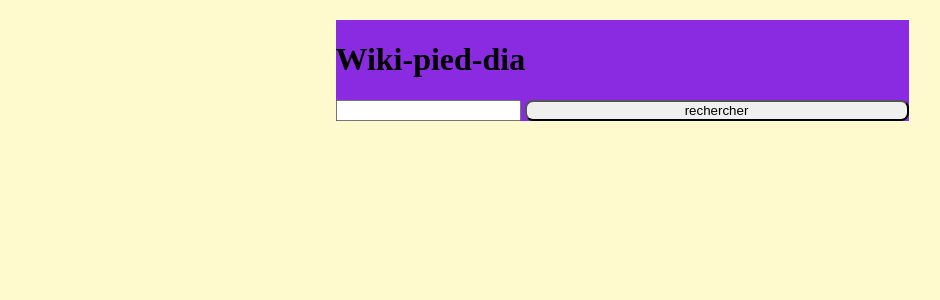
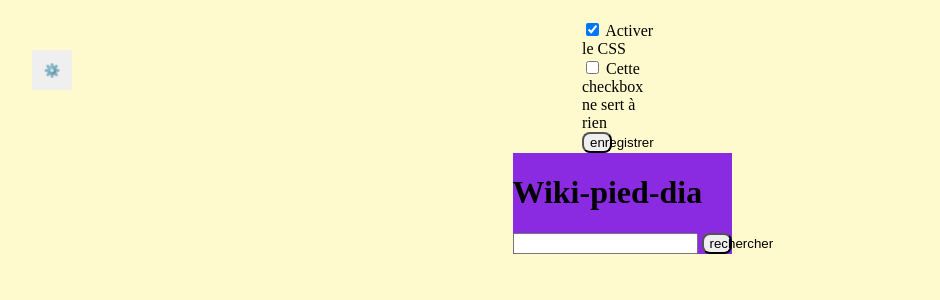
Before and after one commit to Iriax72/wiki-pied-dia, a PHP site: page / in a window 1280 px wide. Shown: the top 300 px of the page, without its empty margins (18-958 px from the left). Run offline with PHP 8.4, Linux system fonts and the light colour scheme.

Commit message:
réglages css

```diff
--- a/index.php
+++ b/index.php
@@ -1,4 +1,5 @@
 <?php
+$css_activated = $_POST['active-css'] ?? true;
 if (isset($_POST['research'])) {
     require_once __DIR__ . '/API.php';
 
@@ -16,14 +17,30 @@ if (isset($_POST['research'])) {
     <meta charset="UTF-8">
     <meta name="viewport" content="width=device-width, initial-scale=1.0">
     <title>Wiki-pied-dia</title>
-    <link rel="stylesheet" href="./style.css">
+    <?php if ($css_activated): ?>
+        <link rel="stylesheet" href="./style.css">
+    <?php endif ?>
 </head>
 <body>
+    <button id="settings-btn">⚙️</button>
+    <div id="settings-div">
+        <form method="POST">
+            <div>
+                <input type="checkbox" name="active-css" <?php if ($css_activated) {echo 'checked';}?>>
+                <label for="active-css">Activer le CSS</label>
+            </div>
+            <div>
+                <input type="checkbox" name="test">
+                <label for="test">Cette checkbox ne sert à rien</label>
+            </div>
+            <button type="submit" class="submit-btn">enregistrer</button>
+        </form>
+    </div>
     <div id="research">
         <h1>Wiki-pied-dia</h1>
         <form method="POST">
             <input type="text" name="research">
-            <button type="submit">rechercher</button>
+            <button type="submit" class="submit-btn">rechercher</button>
         </form>
     </div>
     <?php if (isset($results)): ?>
--- a/style.css
+++ b/style.css
@@ -8,14 +8,37 @@ body {
     align-items: center;
 }
 
+.submit-btn {
+    width: 30px;
+    border-radius: 8px;
+}
+
+/* Settings */
+
+#settings-btn {
+    position: fixed;
+    top: 50px;
+    left: 50px;
+    width: 40px;
+    height: 40px;
+    border: none;
+}
+
+#settings-div {
+    display: flex;
+    flex-direction: column;
+    justify-content: space-around;
+    align-items: center;
+    width: 80px;
+}
+
+/* Research */
+
 #research {
     background-color: blueviolet;
 }
 
-button {
-    width: 30vw;
-    border-radius: 8px;
-}
+/* Results */
 
 #results {
     background-color: aquamarine;
```
